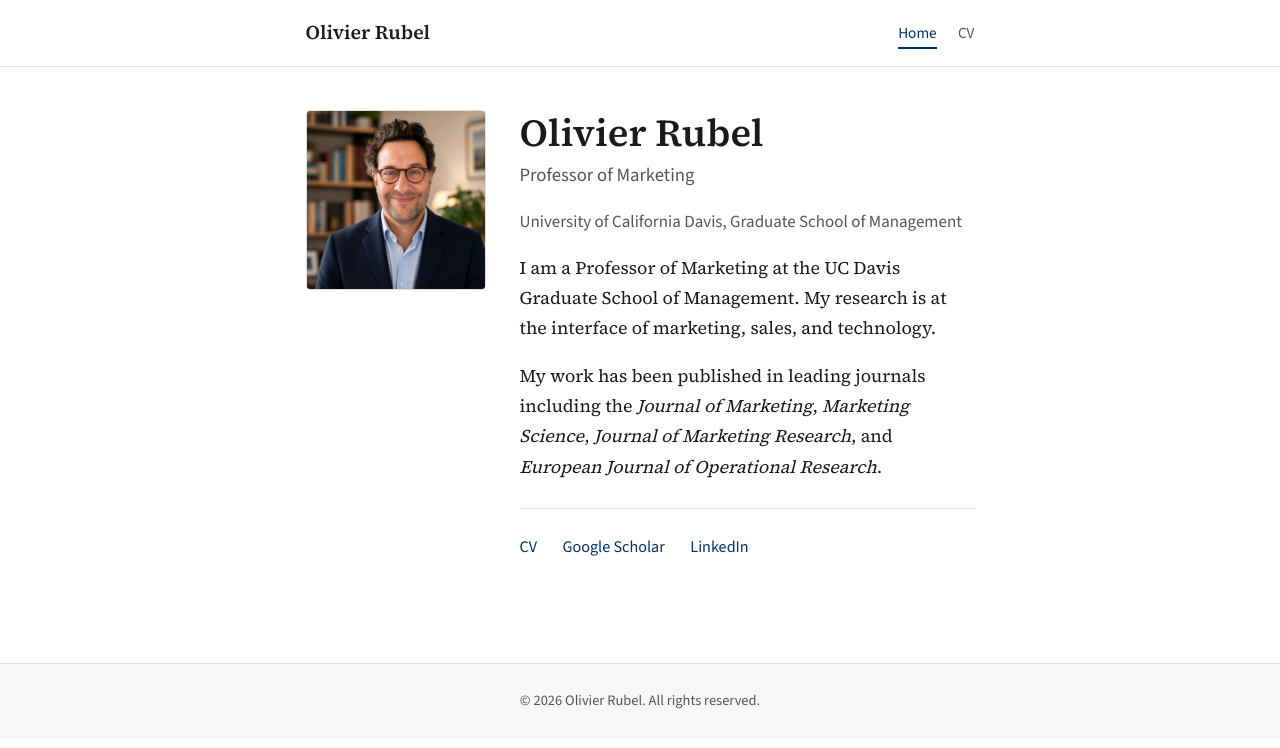
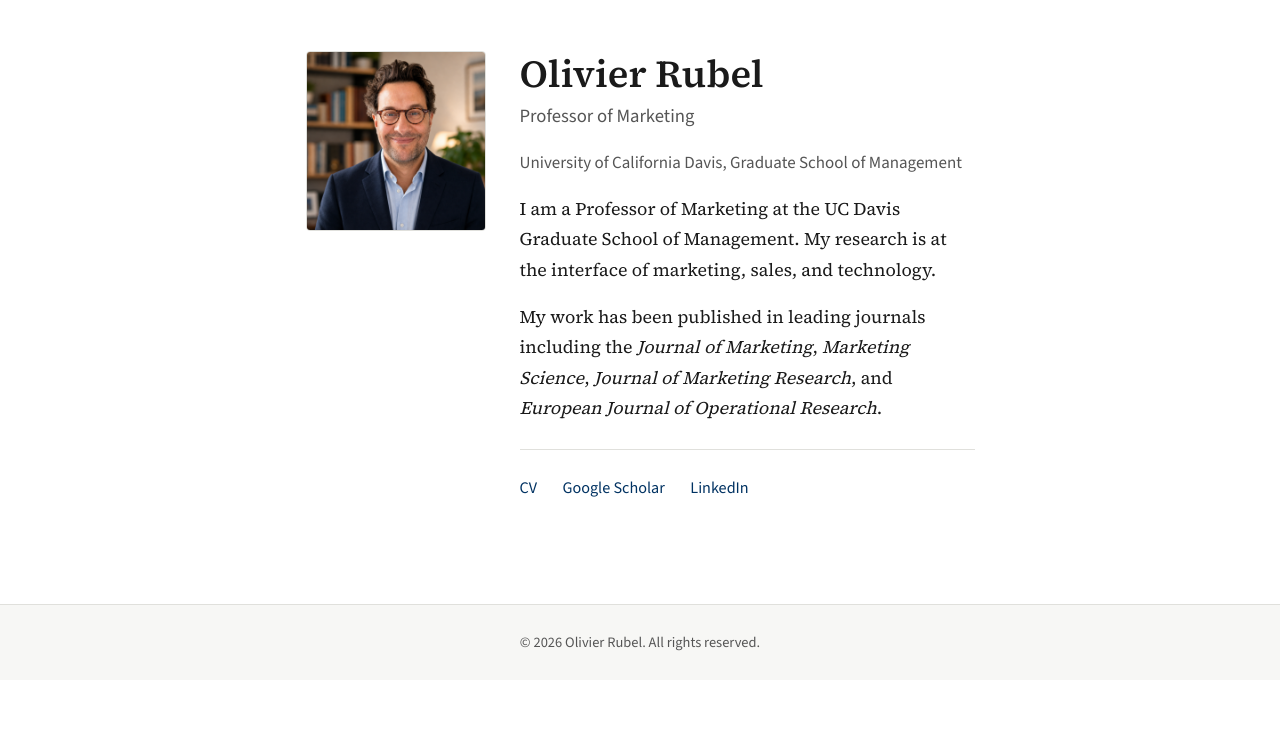
Before and after one commit to or-marketing/rubel.github.io, a Jekyll site: the page built from index.md, in a window 1280 px wide. Shown: the top 748 px of the page. Built offline with Jekyll 4.4.1, drawn with Linux system fonts in a browser that asks for light colours.

Commit message:
Remove top header; link CV directly to PDF.
Co-authored-by: Cursor <cursoragent@cursor.com>

```diff
--- a/_layouts/default.html
+++ b/_layouts/default.html
@@ -12,18 +12,6 @@
   <link rel="stylesheet" href="{{ '/assets/css/style.css' | relative_url }}">
 </head>
 <body>
-  <header class="site-header">
-    <div class="container header-inner">
-      <a class="site-title" href="{{ '/' | relative_url }}">{{ site.title }}</a>
-      <button class="nav-toggle" aria-label="Toggle navigation" aria-expanded="false">
-        <span></span>
-        <span></span>
-        <span></span>
-      </button>
-      {% include nav.html %}
-    </div>
-  </header>
-
   <main class="site-main container{% if page.full_width %} container-wide{% endif %}">
     {% if page.title and page.show_title != false %}
     <h1 class="page-title">{{ page.title }}</h1>
--- a/assets/css/style.css
+++ b/assets/css/style.css
@@ -128,7 +128,7 @@ img { max-width: 100%; height: auto; }
 
 /* --- Main Content --- */
 .site-main {
-  padding-top: 2.5rem;
+  padding-top: 3rem;
   padding-bottom: 4rem;
 }
 
--- a/index.md
+++ b/index.md
@@ -23,7 +23,7 @@ description: Professor of Marketing at UC Davis Graduate School of Management
       </div>
 
       <div class="quick-links">
-        <a href="{{ '/cv/' | relative_url }}">CV</a>
+        <a href="{{ '/CV.pdf' | absolute_url }}" target="_blank" rel="noopener">CV</a>
         <a href="https://scholar.google.com/citations?user=RZs8_XoAAAAJ&hl=en&oi=ao">Google Scholar</a>
         <a href="https://www.linkedin.com/in/olivier-rubel-b243411/">LinkedIn</a>
       </div>
```
Also changed, not shown: other parts of _layouts/default.html (+0 -9 lines).
